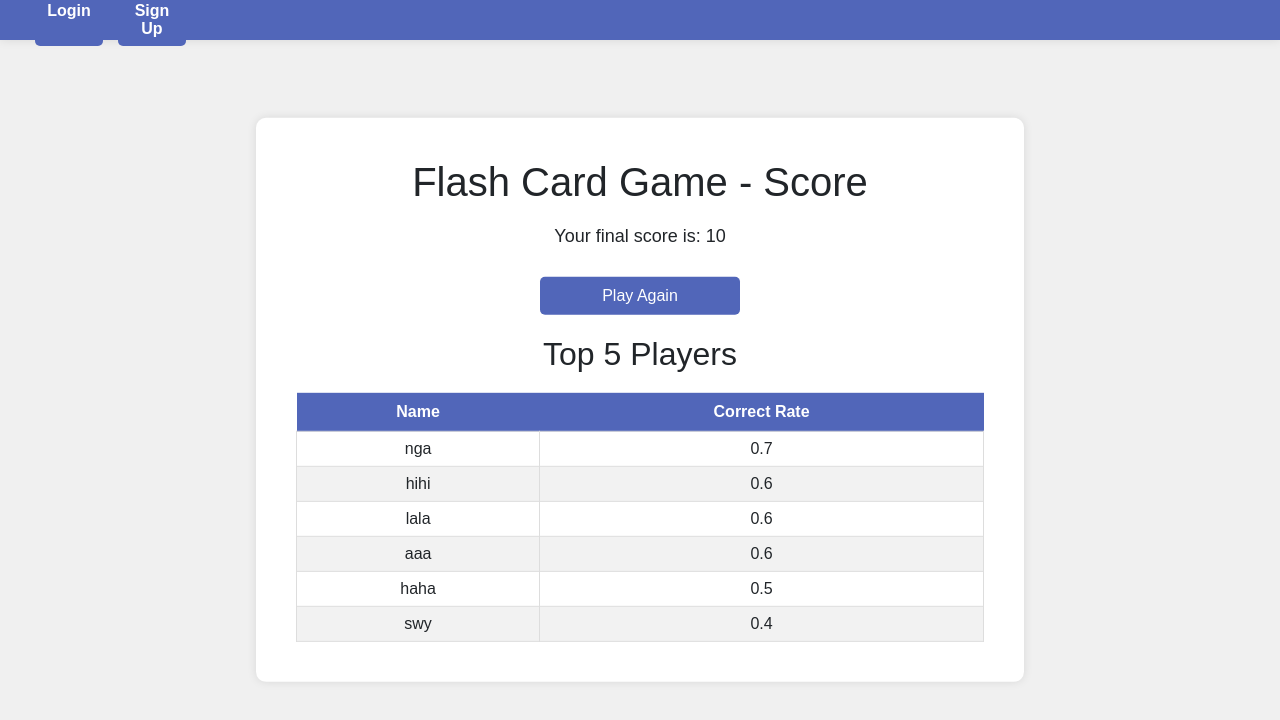
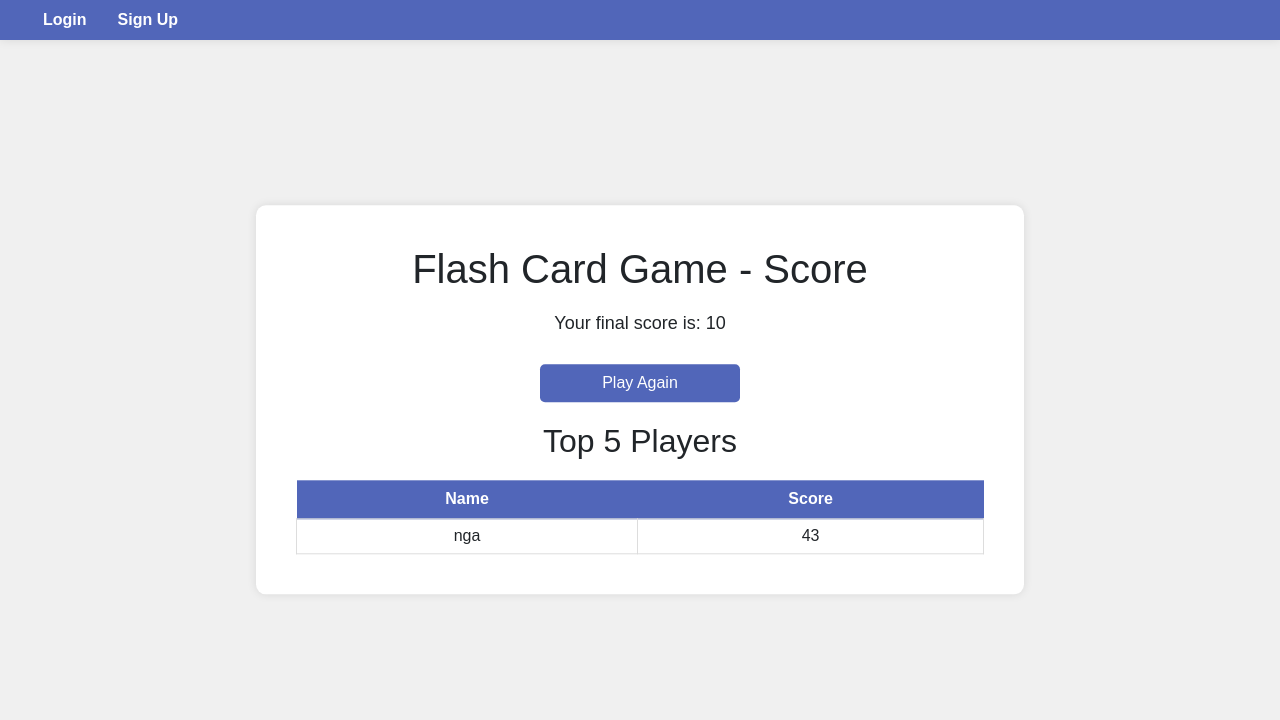
Before and after one commit to lhienga/flashcard-game, a Flask app: template templates/score.html in a window 1280 px wide. Shown: the top 720 px of the page. Run offline with Flask 3, Linux system fonts and the light colour scheme; the template is opened without the code that fills it: values that come from a table or form of the project are taken from there, most other values are stand-ins (such as "Sample title", 1, 10 or a date in 2020); some libraries are stand-ins or nearby versions.

Commit message:
rm duration, fix score style

```diff
--- a/app.py
+++ b/app.py
@@ -20,7 +20,7 @@
     started = False  # Reset the started flag
     combinations = None  # Reset the combinations list
     start_time = None
-    duration = None
+    duration = 60
     return render_template("start_game.html", user=current_user)
 
 @app.route('/game', methods=['GET', 'POST'])
@@ -30,7 +30,6 @@
     if request.method == 'POST' and started:
         # Handle form submission
         operation = request.form['operation']
-        duration = int(request.form['duration'])
         score = int(request.form.get('score', 0))
 
         if 'answer' in request.form:
@@ -63,21 +62,17 @@
         # Generate new numbers for the flashcard
         # Check if there are no pairs left
         if not combinations:
-            # Calculate the elapsed time
-            elapsed_time = time.time() - start_time
-            # Calculate the correction rate based on the score divided by the elapsed time
-            duration = elapsed_time
-            # Redirect to the score page with the correction rate
+
             return redirect(url_for('score', score=score))
         num1, num2 = generate_new_numbers(operation)
 
         # Render the game HTML with updated values
-        return render_template('game.html', num1=num1, num2=num2, operation=operation, score=score, duration=duration, start_time=start_time, user=current_user)
+        return render_template('game.html', num1=num1, num2=num2, operation=operation, score=score, start_time=start_time, user=current_user)
 
     else:
         # Initial game setup
         operation = request.form.get('operation')  # Get operation from query string
-        duration = int(request.form.get('duration'))  # Get duration from query string
+
         start_time = time.time()
         started = True
 
@@ -87,7 +82,7 @@
 
         # Render the game HTML with initial values
         num1, num2 = generate_new_numbers(operation)
-        return render_template('game.html', num1=num1, num2=num2,  operation=operation, score=0, duration=duration, start_time=start_time, user=current_user)
+        return render_template('game.html', num1=num1, num2=num2,  operation=operation, score=0, start_time=start_time, user=current_user)
 
 def generate_combinations():
     global combinations
@@ -106,16 +101,16 @@
 
 @app.route('/score')
 def score():
-    global duration
+    #global duration
     score = request.args.get('score')
-    # Update the user's rate if the new score is higher
+    # Update the user's score if the new score is higher
     update = User.query.filter_by(id=current_user.id).first()
-    if not update.rate or update.rate < int(score) / duration:
-        update.rate = int(score) / duration
+    if not update.score or update.score < int(score) :
+        update.score = int(score)
         db.session.commit()
 
-    # Fetch the top 5 users with the highest rate
-    top_users = User.query.order_by(User.rate.desc()).limit(5).all()
+    # Fetch the top 5 users with the highest score
+    top_users = User.query.order_by(User.score.desc()).limit(5).all()
 
     return render_template('score.html', score=score, user=current_user, top_users=top_users)
 
--- a/auth.py
+++ b/auth.py
@@ -59,7 +59,7 @@
 
         else:
             new_user = User(email=email, first_name=first_name, password=generate_password_hash(
-                password1, method='pbkdf2:sha256'), rate = None)
+                password1, method='pbkdf2:sha256'), score = None)
             db.session.add(new_user)
             db.session.commit()
             login_user(new_user, remember=True)
--- a/models.py
+++ b/models.py
@@ -9,4 +9,4 @@
     email = db.Column(db.String(150), unique=True)
     password = db.Column(db.String(150))
     first_name = db.Column(db.String(150), unique = True)
-    rate = db.Column(db.Float)
+    score = db.Column(db.Integer)
--- a/static/game.css
+++ b/static/game.css
@@ -55,7 +55,7 @@
 }
 
 #game-form input[type="submit"] {
-    background-color: #4CAF50; /* Add background color to submit button */
+    background-color: #5166b9; /* Add background color to submit button */
     color: white; /* Add text color to submit button */
     cursor: pointer; /* Add pointer cursor to submit button */
 }
--- a/static/score.css
+++ b/static/score.css
@@ -69,7 +69,7 @@
     margin-bottom: 30px;
 }
 
-a {
+.play-again {
     display: block;
     width: 100%;
     max-width: 200px;
@@ -83,7 +83,7 @@
     transition: background-color 0.3s;
 }
 
-a:hover {
+.play-again hover {
     background-color: #5166b9;
 }
 
--- a/templates/game.html
+++ b/templates/game.html
@@ -24,7 +24,7 @@
                     };
                 </script>
                 <input type="hidden" name="operation" value="{{ operation }}">
-                <input type="hidden" name="duration" value="{{ duration }}">
+                <input type="hidden" name="duration" value="60">
                 <input type="hidden" name="score" value="{{ score }}">
                 <input type="hidden" name="start_time" value="{{ start_time }}">
                 <!-- Add hidden input fields for num1 and num2 -->
@@ -34,7 +34,7 @@
             </form>
             <p>Score: {{ score }}</p>
             <div class="timer-container">
-                <p id="timer" class="timer">Time Left: <span id="time-left">{{ duration }}</span> seconds</p>
+                <p id="timer" class="timer">Time Left: <span id="time-left">"60"</span> seconds</p>
             </div>
             {% if operation == '/' %}
                 <p>Note: Round your answer to the nearest decimal place.</p>
@@ -48,7 +48,7 @@
 
     <script>
         // JavaScript code to update the countdown timer
-        var duration = new Number("{{ duration }}") ;
+        var duration = 60;
         var startTime = new Number("{{ start_time }}") ;
         var timerElement = document.getElementById("timer");
 
--- a/templates/score.html
+++ b/templates/score.html
@@ -14,21 +14,21 @@
     <div class="container">
         <h1>Flash Card Game - Score</h1>
         <p>Your final score is: {{ score }}</p>
-        <a href="/play-again">Play Again</a>
+        <a class = "play-again" href="/play-again">Play Again</a>
 
         <h2>Top 5 Players</h2>
         <table class="top-users-table">
             <thead>
                 <tr>
                     <th>Name</th>
-                    <th>Correct Rate</th>
+                    <th>Score</th>
                 </tr>
             </thead>
             <tbody>
                 {% for user in top_users %}
                     <tr>
                         <td>{{ user.first_name }}</td>
-                        <td>{{ user.rate }}</td>
+                        <td>{{ user.score }}</td>
                     </tr>
                 {% endfor %}
             </tbody>
--- a/templates/start_game.html
+++ b/templates/start_game.html
@@ -22,9 +22,6 @@
                 <option value="÷">Division</option>
             </select>
             <br>
-            <label for="duration">Game Duration (in seconds):</label>
-            <input type="number" name="duration" id="duration" min="10" max="300" required>
-            <br>
             <input type="submit" value="Start Game">
         </form>
     </div>
```
Also changed, not shown: instance/database.db.
